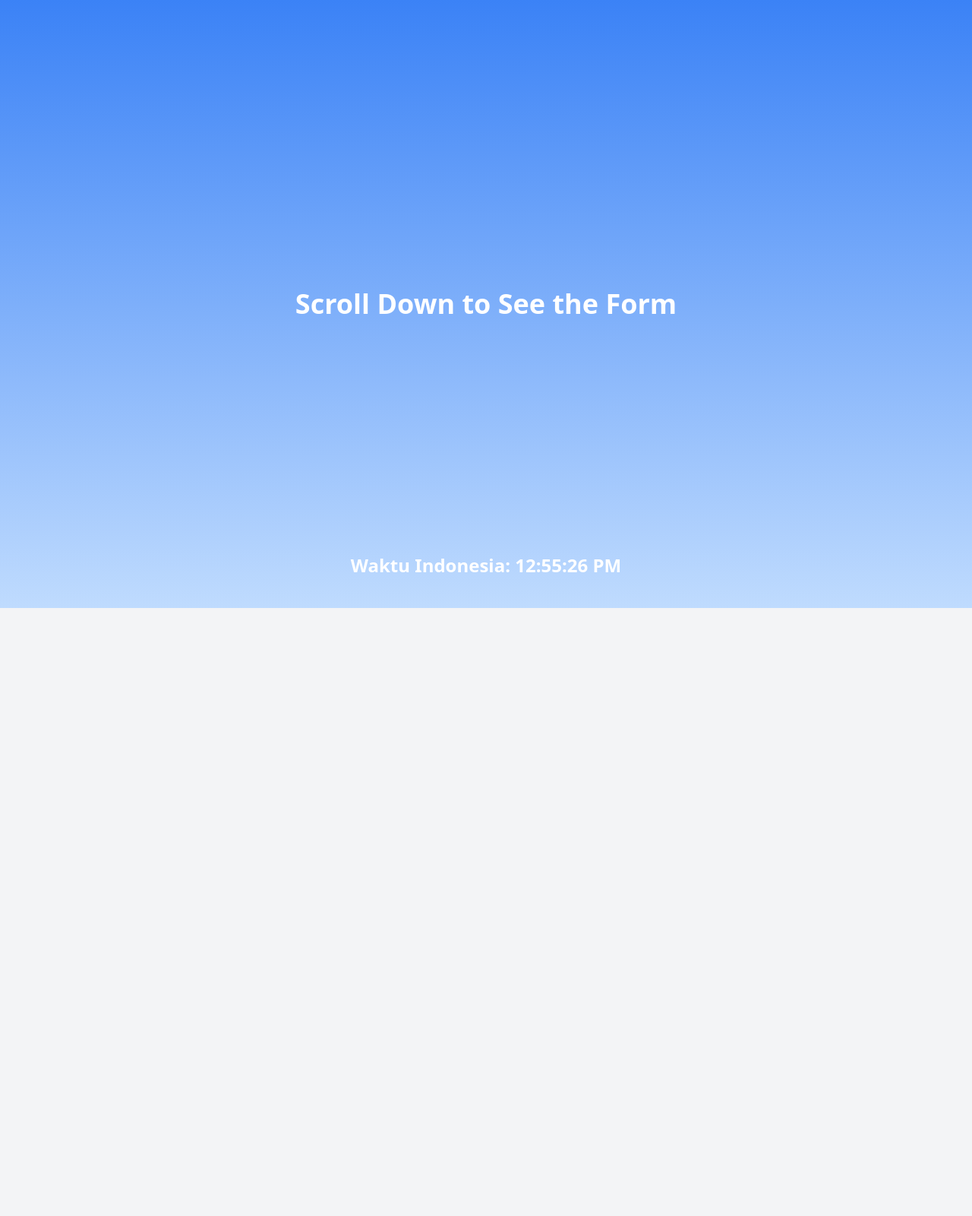
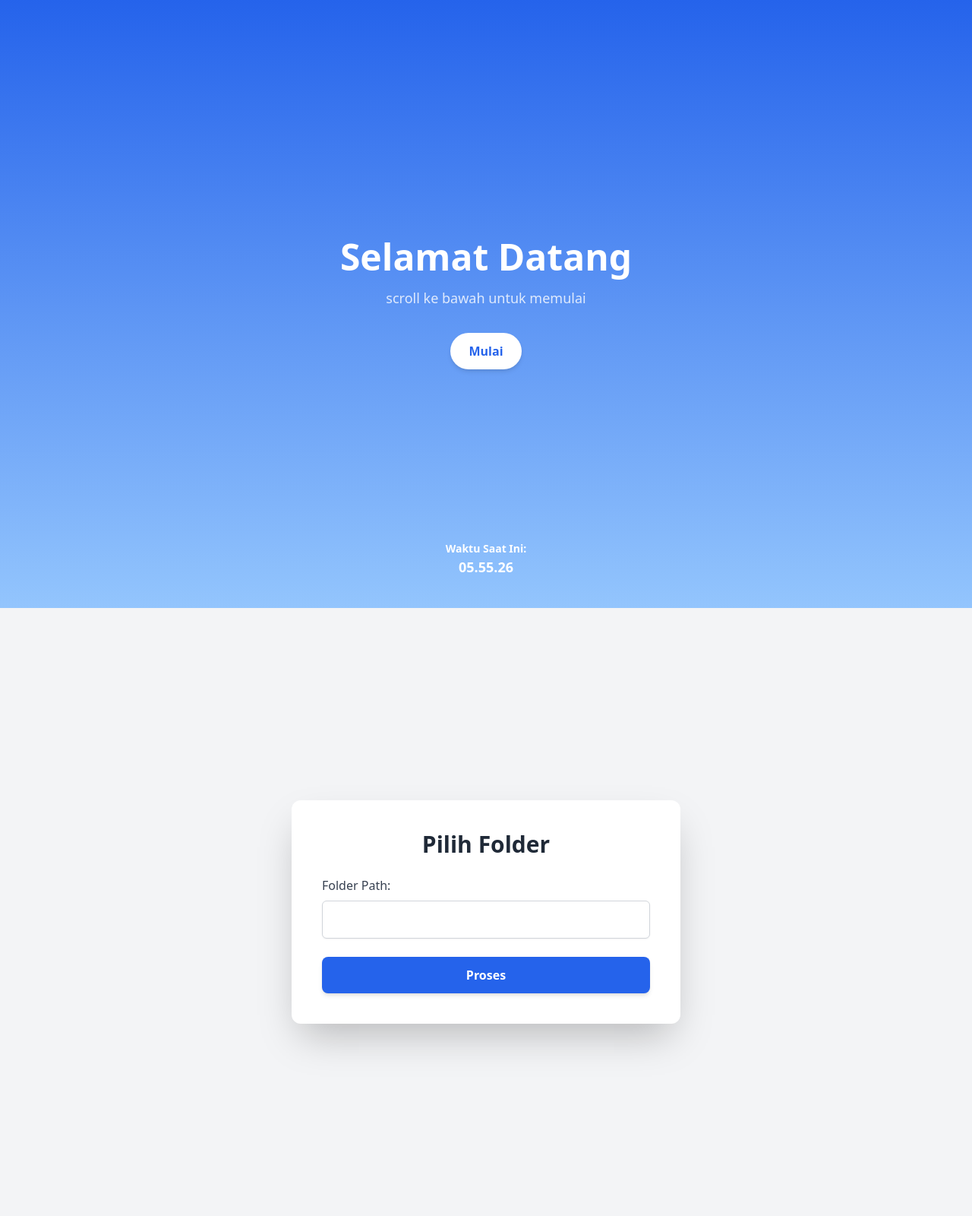
Before and after one commit to rchrd7369/Audio_Web_Redi, a Flask app: page / in a window 1280 px wide. Shown: the whole page at 76% size. Run offline with Flask 3, Linux system fonts and the light colour scheme; some libraries are stand-ins or nearby versions.

Commit message:
Update index.html

```diff
--- a/templates/index.html
+++ b/templates/index.html
@@ -6,45 +6,67 @@
     <meta name="viewport" content="width=device-width, initial-scale=1.0">
     <title>Audio File Info</title>
     <script src="https://cdn.tailwindcss.com"></script>
+    <style>
+        html {
+            scroll-behavior: smooth;
+        }
+    </style>
 </head>
 
-<body class="bg-gray-100">
+<body class="bg-gray-100 font-sans">
+    <!-- Background Section -->
+    <div class="h-screen bg-gradient-to-b from-blue-600 to-blue-300 flex flex-col justify-center items-center text-white text-center relative">
+        <h1 class="text-5xl font-extrabold mb-4 animate-fade-in">Selamat Datang</h1>
+        <p class="text-lg opacity-80 animate-fade-in"> scroll ke bawah untuk memulai</p>
 
-    <!-- Background Section -->
-    <div class="h-screen bg-gradient-to-b from-blue-500 to-blue-200 relative flex items-center justify-center">
-        <div class="text-white text-center py-32">
-            <h1 class="text-4xl font-bold">Scroll Down to See the Form</h1>
+        <!-- Waktu Indonesia -->
+        <div class="absolute bottom-10 text-xl font-semibold" id="time-container">
+            <p class="text-sm">Waktu Saat Ini:</p>
+            <span id="time" class="text-lg font-bold"></span>
         </div>
-        <!-- Waktu Indonesia -->
-        <div class="absolute bottom-10 text-white text-2xl font-semibold" id="time">
-            <!-- Waktu Indonesia akan muncul di sini -->
-        </div>
+
+        <button onclick="smoothScrollToForm()" class="mt-8 px-6 py-3 bg-white text-blue-600 font-semibold rounded-full shadow-md hover:bg-gray-200 transition duration-300">Mulai</button>
     </div>
 
     <!-- Form Section -->
-    <div id="form-container" class="opacity-0 transition-opacity duration-700 flex justify-center items-center h-screen">
-        <div class="bg-white p-8 rounded-lg shadow-lg w-96 text-center">
-            <h1 class="text-2xl font-bold text-gray-800 mb-6">Pilih Folder untuk Memulai</h1>
-
-            <form action="/process_folder" method="POST" class="space-y-4">
-                <div class="flex flex-col">
-                    <label for="folder" class="text-gray-700 font-medium">Folder Path:</label>
-                    <input type="text" id="folder" name="folder"
-                        class="mt-2 p-3 border border-gray-300 rounded-md shadow-sm focus:outline-none focus:ring-2 focus:ring-blue-500"
-                        required>
+    <div id="form-container" class="flex justify-center items-center min-h-screen opacity-0 transition-opacity duration-1000">
+        <div class="bg-white p-10 rounded-xl shadow-2xl w-full max-w-lg text-center">
+            <h1 class="text-3xl font-bold text-gray-800 mb-6">Pilih Folder</h1>
+            <form action="/process_folder" method="POST" class="space-y-6">
+                <div class="flex flex-col text-left">
+                    <label for="folder" class="text-gray-700 font-medium mb-2">Folder Path:</label>
+                    <input type="text" id="folder" name="folder" class="p-3 border border-gray-300 rounded-md shadow-sm focus:outline-none focus:ring-2 focus:ring-blue-500" required>
                 </div>
-
-                <div class="flex justify-center">
-                    <button type="submit"
-                        class="px-6 py-3 bg-blue-600 text-white font-semibold rounded-lg shadow-md hover:bg-blue-700 transition duration-200">Proses</button>
-                </div>
+                <button type="submit" class="w-full px-6 py-3 bg-blue-600 text-white font-semibold rounded-lg shadow-md hover:bg-blue-700 transition duration-300">Proses</button>
             </form>
         </div>
     </div>
 
-    <!-- Link ke file JavaScript -->
-    <script src="/static/script.js"></script>
+    <!-- JavaScript untuk waktu dan animasi -->
+    <script>
+        // Menampilkan waktu lokal Indonesia
+        function updateTime() {
+            const now = new Date();
+            document.getElementById('time').textContent = now.toLocaleTimeString('id-ID', { hour: '2-digit', minute: '2-digit', second: '2-digit' });
+        }
+        setInterval(updateTime, 1000);
+        updateTime();
 
+        // Animasi muncul setelah scroll
+        document.addEventListener("DOMContentLoaded", function () {
+            setTimeout(() => {
+                document.getElementById("form-container").classList.add("opacity-100");
+            }, 300);
+        });
+
+        // Fungsi untuk smooth scroll yang lebih halus
+        function smoothScrollToForm() {
+            const target = document.getElementById("form-container");
+            window.scrollTo({
+                top: target.offsetTop,
+                behavior: "smooth"
+            });
+        }
+    </script>
 </body>
-
 </html>
```
